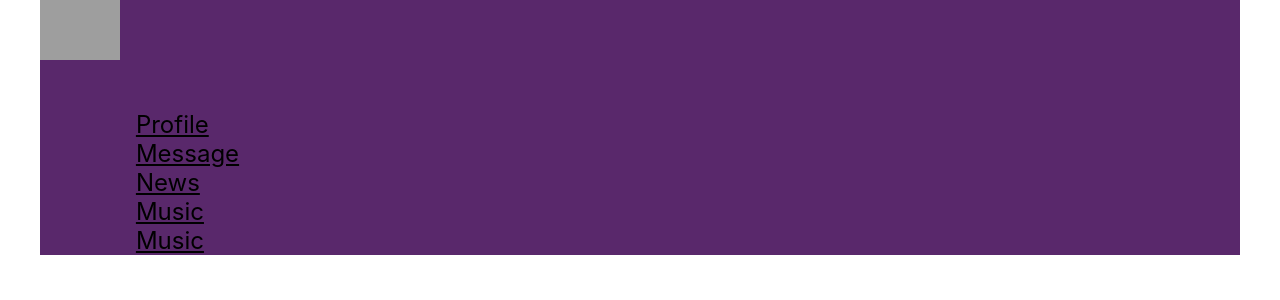
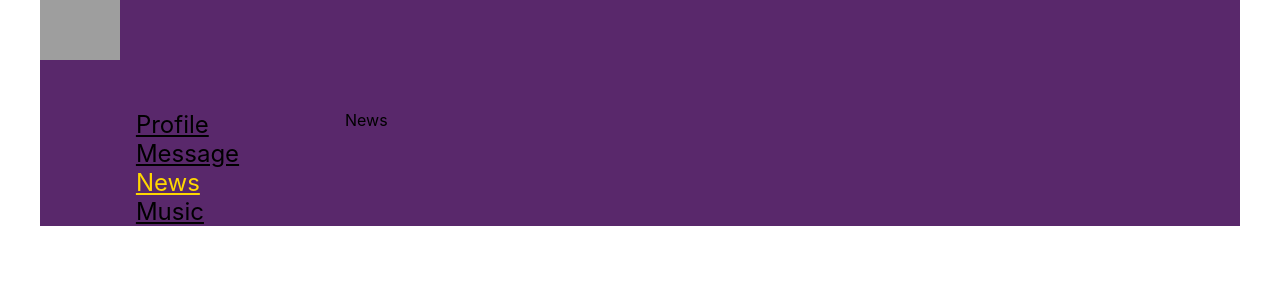
Before and after one commit to gromVlad/samurai_way_main, a React (Create React App) app: page /news in a window 1280 px wide. Shown: the top 300 px of the page. Built offline with nearby package versions, Linux system fonts and the light colour scheme; grey boxes are pictures that could not be loaded.

Commit message:
navlink add

```diff
--- a/src/App.tsx
+++ b/src/App.tsx
@@ -7,6 +7,8 @@ import { NavigationAPP } from "./components/nav/nav";
 import { Dialogs } from "./components/dialogs/dialogs";
 //includes BrowserRouter, Route
 import { BrowserRouter, Route } from "react-router-dom";
+import { Music } from "./components/music/music";
+import { News } from "./components/news/news";
 
 function App() {
   return (
@@ -19,6 +21,8 @@ function App() {
         <div className="content">
           <Route path="/prof" component={MainAPP} />
           <Route path="/dial" component={Dialogs} />
+          <Route path="/music" component={Music} />
+          <Route path="/news" component={News} />
         </div>
       </div>
     </BrowserRouter>
--- /dev/null
+++ b/src/components/music/music.tsx
@@ -0,0 +1,11 @@
+import React from "react";
+import s from "./music.module.css";
+
+
+export function Music() {
+  return (
+    <main >
+        Music
+    </main>
+  );
+}
--- a/src/components/nav/nav.module.css
+++ b/src/components/nav/nav.module.css
@@ -8,3 +8,7 @@
 .nav a {
   color: black;
 }
+
+.nav a.active{
+  color: gold;
+}
--- a/src/components/nav/nav.tsx
+++ b/src/components/nav/nav.tsx
@@ -1,25 +1,31 @@
 import React from "react";
 import s from "./nav.module.css";
+import { NavLink } from "react-router-dom";
 
 export function NavigationAPP() {
   return (
     <nav className={s.nav}>
       <div>
         {/* add href (path) */}
-        <a href="/prof">Profile</a>
+        <NavLink to="/prof" activeClassName={s.active}>
+          Profile
+        </NavLink>
       </div>
       <div>
         {/* add href (path) */}
-        <a href="/dial">Message</a>
+        <NavLink to="/dial" activeClassName={s.active}>
+          Message
+        </NavLink>
       </div>
       <div>
-        <a href="">News</a>
+        <NavLink to="/news" activeClassName={s.active}>
+          News
+        </NavLink>
       </div>
       <div>
-        <a href="">Music</a>
-      </div>
-      <div>
-        <a href="">Music</a>
+        <NavLink to="/music" activeClassName={s.active}>
+          Music
+        </NavLink>
       </div>
     </nav>
   );
--- /dev/null
+++ b/src/components/news/news.tsx
@@ -0,0 +1,11 @@
+import React from "react";
+import s from "./news.module.css";
+
+
+export function News() {
+  return (
+    <main >
+        News
+    </main>
+  );
+}
```
Also changed, not shown: src/components/music/music.module.css (added), src/components/news/news.module.css (added).
